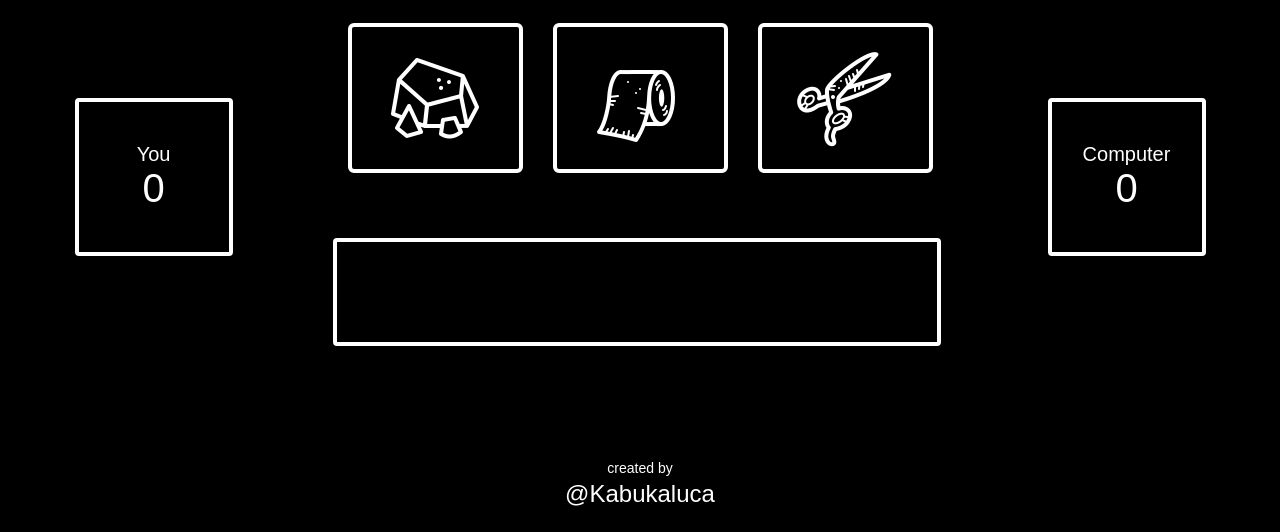
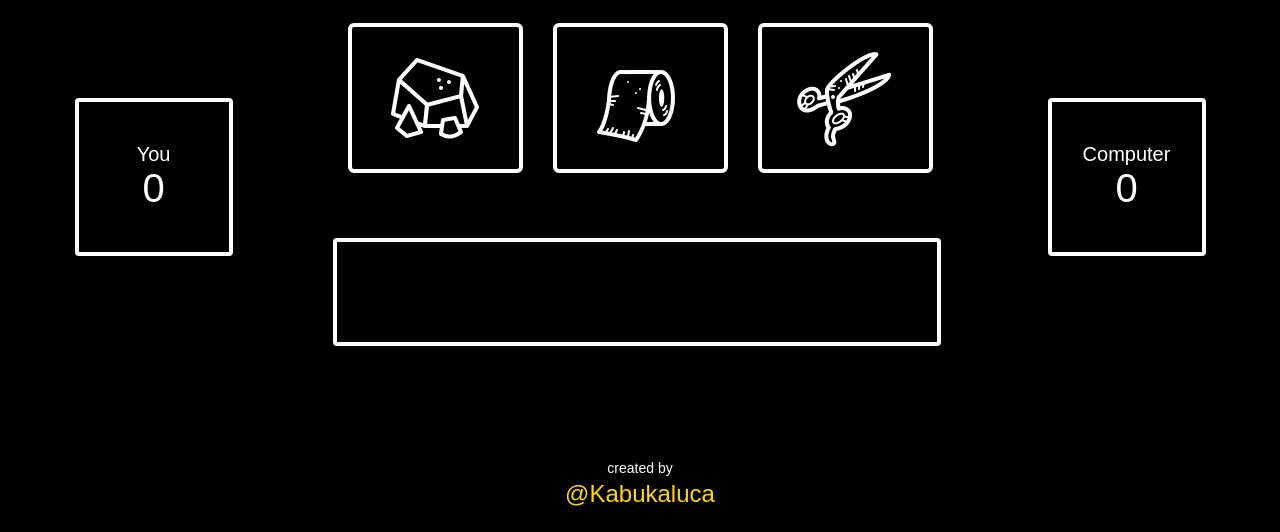
Before and after one commit to Kabukaluca/Rock_Paper_Scissors_TOP, a plain HTML site: page index.html in a window 1280 px wide. Shown: the part 268-800 px from the top of the page. Drawn offline with Linux system fonts and the light colour scheme.

Commit message:
add footer syle

```diff
--- a/styles.css
+++ b/styles.css
@@ -120,7 +120,7 @@ body {
   left: 0;
   bottom: 0;
   width: 100%;
-  background-color: black;
+  background-color: transparent;
   color: white;
   text-align: center;
   font-family: fantasy;
@@ -133,4 +133,5 @@ body {
 
 .Kabukaluca {
     font-size: 24px;
+    color: gold;
 }
```
